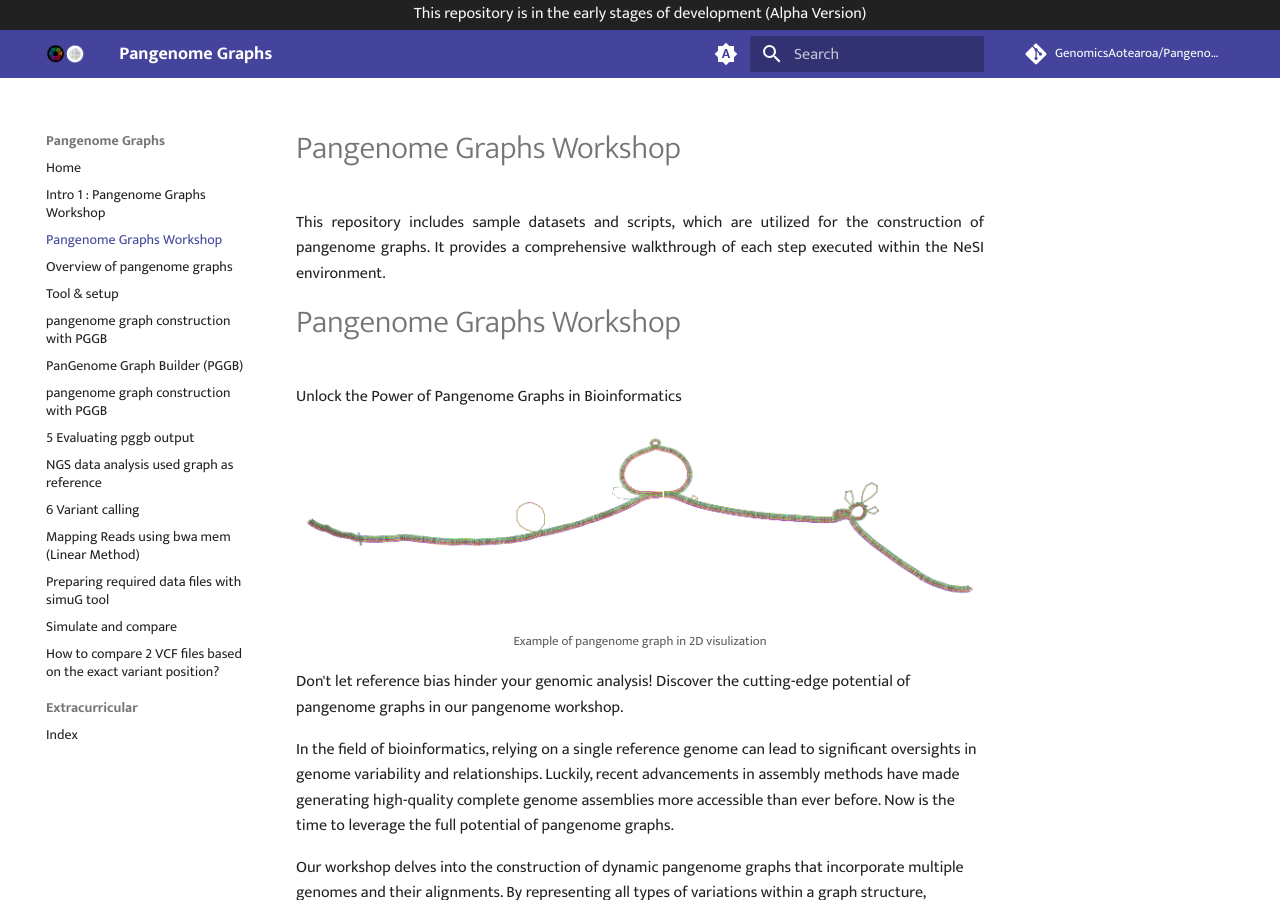
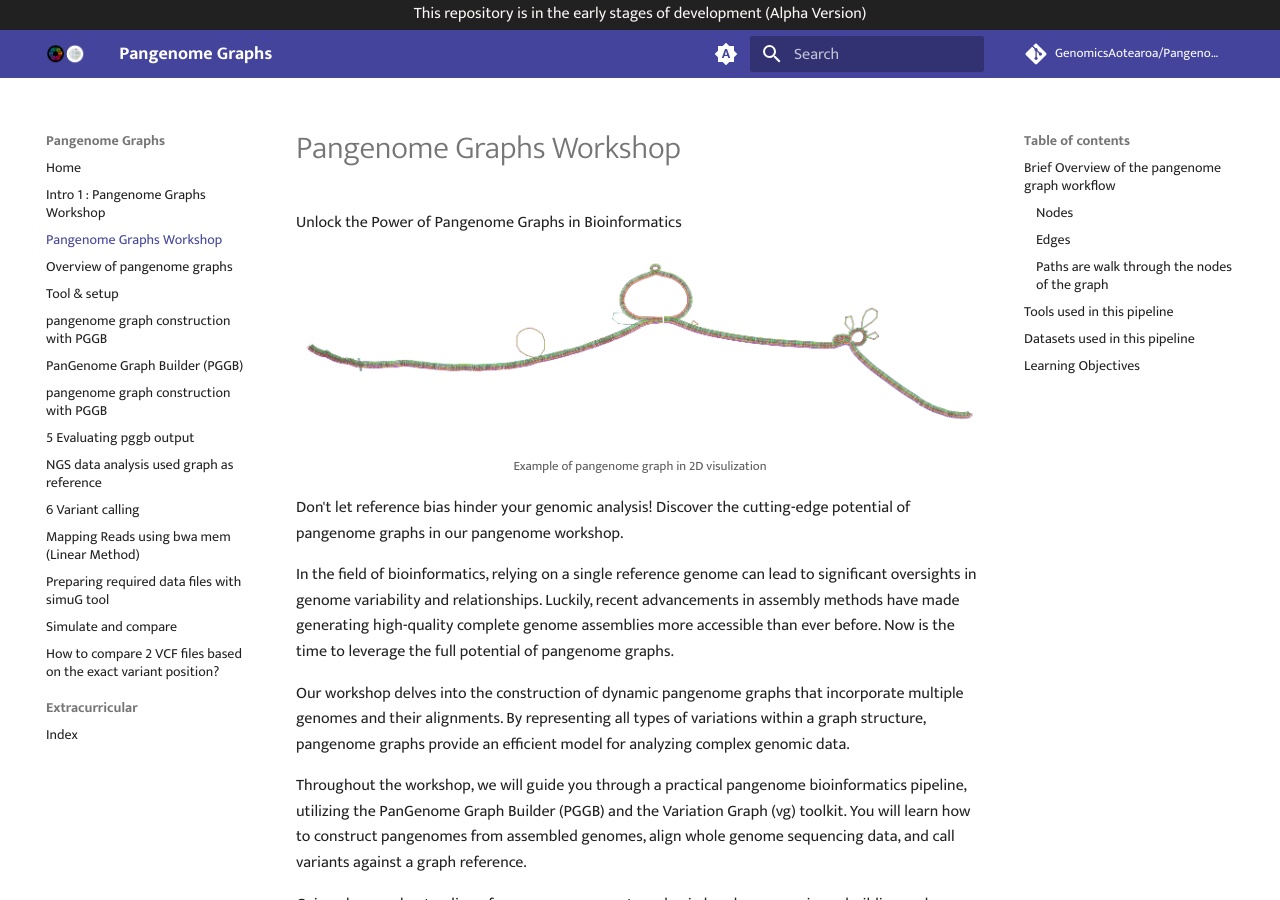
Before and after one commit to GenomicsAotearoa/Pangenome-Graphs-Workshop, an MkDocs documentation site: the page built from docs/1_Intro_Zoe.md, in a window 1280 px wide and 900 px high. Built offline with MkDocs 1.6.1 and Material for MkDocs 9.7.7, drawn with Linux system fonts in a browser that asks for light colours; comment, search, counter and statistics services are not loaded.

Commit message:
Update 1_Intro_Zoe.md

```diff
--- a/docs/1_Intro_Zoe.md
+++ b/docs/1_Intro_Zoe.md
@@ -1,8 +1,3 @@
-# Pangenome Graphs Workshop
-<p align="justify">
-This repository includes sample datasets and scripts, which are utilized for the construction of pangenome graphs. It provides a comprehensive walkthrough of each step executed within the NeSI environment.
-</p>
-
 # Pangenome Graphs Workshop
 
 Unlock the Power of Pangenome Graphs in Bioinformatics
```
